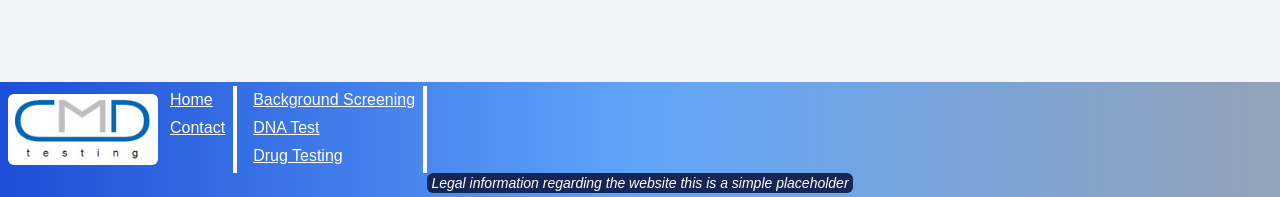
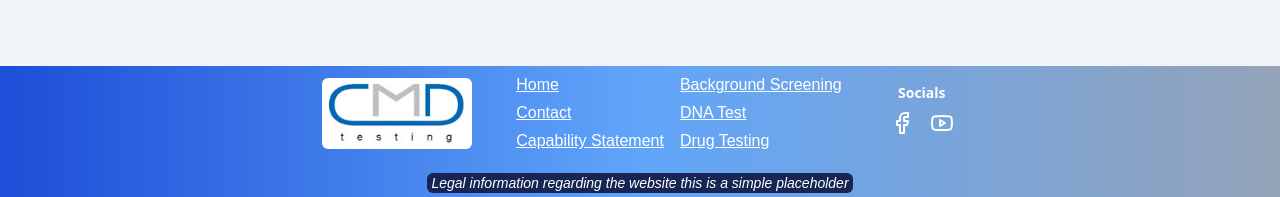
Before and after one commit to Dw1GHTY/cmdt, a Next.js app in the folder cmdt/: page /drug_testing in a window 1280 px wide. Shown: the part 603-800 px from the top of the page. Built offline with nearby package versions, Linux system fonts and the light colour scheme; no server answers; the database is empty.

Commit message:
footer UI

```diff
--- a/cmdt/src/components/Footer/FooterLinkGroup.tsx
+++ b/cmdt/src/components/Footer/FooterLinkGroup.tsx
@@ -1,7 +1,6 @@
 import { TLink } from "@/types/TLink";
 import Link from "next/link";
 import React from "react";
-import { Separator } from "../ui/separator";
 
 interface FooterLinkGroupProps {
   links: Array<TLink>;
@@ -10,7 +9,7 @@ interface FooterLinkGroupProps {
 const FooterLinkGroup: React.FC<FooterLinkGroupProps> = (props) => {
   const { links } = props;
   return (
-    <div className="flex flex-row mx-2">
+    <div className="flex flex-row mx-2 justify-center items-center">
       <ul className="flex flex-col size-fit">
         {links.map((link, index) => {
           return (
@@ -25,7 +24,10 @@ const FooterLinkGroup: React.FC<FooterLinkGroupProps> = (props) => {
           );
         })}
       </ul>
-      <Separator orientation="vertical" className="bg-white w-1 ml-2" />
+      {/* <Separator
+        orientation="vertical"
+        className="bg-white w-1 ml-2 rounded-md"
+      /> */}
     </div>
   );
 };
--- a/cmdt/src/components/Footer/Socials.tsx
+++ b/cmdt/src/components/Footer/Socials.tsx
@@ -1,11 +1,35 @@
+import Link from "next/link";
 import React from "react";
 
-// interface SocialsProps {
-//   socialLinks: Array<TSocialLink>;
-// }
+type TSocialLink = {
+  linkPath: string;
+  icon: React.ReactNode;
+};
 
-const Socials: React.FC = () => {
-  return <div>Sociall</div>;
+interface SocialsProps {
+  socialLinks: Array<TSocialLink>;
+}
+
+const Socials: React.FC<SocialsProps> = (props) => {
+  const { socialLinks } = props;
+  return (
+    <div className="flex flex-col justify-center items-center">
+      <h3 className="text-sm font-semibold font-sans text-white">Socials</h3>
+      <div className="flex flex-row">
+        {socialLinks.map((socialLink, index) => {
+          return (
+            <Link
+              key={index}
+              href={socialLink.linkPath}
+              className="text-white hover:bg-blue-300 rounded-full size-fit p-2"
+            >
+              {socialLink.icon}
+            </Link>
+          );
+        })}
+      </div>
+    </div>
+  );
 };
 
 export default Socials;
--- a/cmdt/src/components/Footer/index.tsx
+++ b/cmdt/src/components/Footer/index.tsx
@@ -2,20 +2,24 @@ import React from "react";
 import Logo from "../Logo";
 import Legal from "./Legal";
 import FooterLinkGroup from "./FooterLinkGroup";
+import Socials from "./Socials";
+import { Facebook, Youtube } from "lucide-react";
 
-const Footer = () => {
+const Footer: React.FC = () => {
   return (
     <div
       className="flex flex-col size-full justify-between p-1
      bg-gradient-to-r from-blue-700 via-blue-400 to-slate-400"
     >
-      <section className="flex flex-col md:flex-row">
+      <section className="flex flex-col md:flex-row mx-5 justify-center md:space-x-8">
         <Logo />
-        <div className="flex flex-row">
+
+        <div className="flex flex-row justify-center items-center">
           <FooterLinkGroup
             links={[
               { name: "Home", path: "/" },
               { name: "Contact", path: "/contact" },
+              { name: "Capability Statement", path: "/capability_statement" },
             ]}
           />
           <FooterLinkGroup
@@ -26,8 +30,20 @@ const Footer = () => {
             ]}
           />
         </div>
+        <Socials
+          socialLinks={[
+            {
+              linkPath: "https://www.facebook.com",
+              icon: <Facebook />,
+            },
+            {
+              linkPath: "https://www.youtube.com",
+              icon: <Youtube />,
+            },
+          ]}
+        />
       </section>
-      <section>
+      <section className="mt-4">
         <Legal />
       </section>
     </div>
--- a/cmdt/src/components/Logo.tsx
+++ b/cmdt/src/components/Logo.tsx
@@ -7,7 +7,7 @@ import { useRouter } from "next/navigation";
 const Logo = () => {
   const router = useRouter();
   return (
-    <div className="flex mx-1 py-2 items-center md:mt-0 h-full rounded-md">
+    <div className="flex mx-1 py-2 justify-center md:justify-normal items-center md:mt-0 h-full rounded-md">
       <Image
         className="cursor-pointer rounded-md"
         onClick={() => {
```
